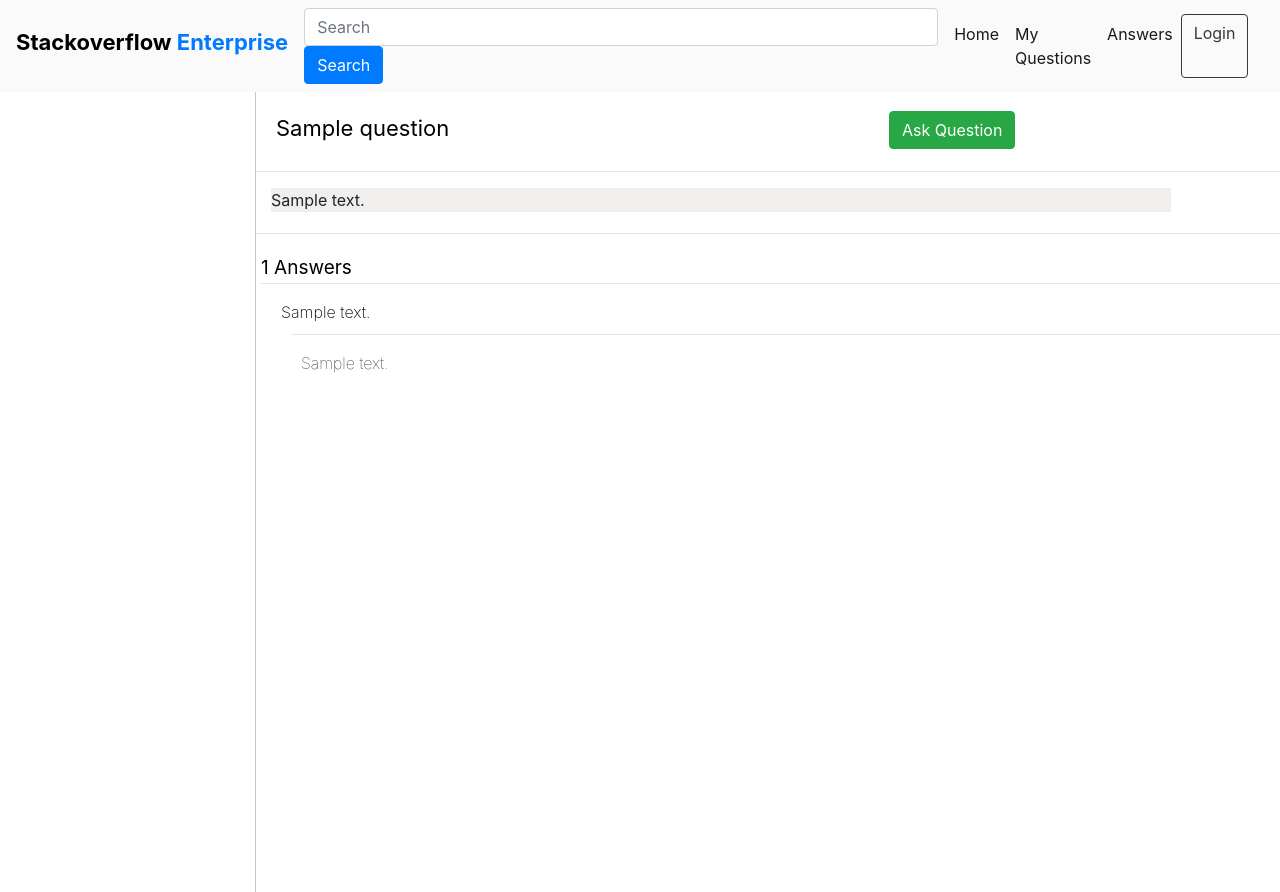
After one commit to rcsiit1/stackoverflow, a Django app: page /enterprise/question/?question_id=1 in a window 1280 px wide. The commit adds this page. Run offline with Django 3.2, Linux system fonts and the light colour scheme; tables that the repository leaves empty hold one stand-in row (values such as "Sample post"); some libraries are stand-ins or nearby versions.

Commit message:
Question details page, models, home page
Completed Question details page logic
Completed home page data display
Set username to unique

```diff
--- a/stackoverflow/stack_enterprise/models.py
+++ b/stackoverflow/stack_enterprise/models.py
@@ -4,7 +4,7 @@
 # Create your models here.
 
 class User(models.Model):
-    username = models.CharField(max_length = 15)
+    username = models.CharField(max_length = 15,unique=True)
     password = models.CharField(max_length = 50)
     reputation = models.IntegerField(default = 0)
     created_at = models.DateTimeField(auto_now_add=True)
@@ -55,8 +55,6 @@
     upvoter_id = models.ForeignKey(User,on_delete = models.CASCADE, related_name='from_user')
     vote_count = models.IntegerField(default =0)
 
-    def __str__(self):
-        return self.question_id + " " + self.vote_count
 
 class Favourites(models.Model):
     user_id = models.ForeignKey(User, on_delete = models.CASCADE)
--- a/stackoverflow/stack_enterprise/static/stack_enterprise/css/app.css
+++ b/stackoverflow/stack_enterprise/static/stack_enterprise/css/app.css
@@ -185,3 +185,31 @@
 .votes-span{
   margin-left: -7px;
 }
+.code-body{
+  margin-left:15px;
+  background-color: rgb(241, 238, 238);
+  width: 900px;
+}
+.line-without-margin{
+  size : 100%;
+  margin-top : 0%;
+}
+.comment-line{
+  size : 100%;
+  margin-top : 1%;
+  margin-left:10px;
+}
+.comment{
+  margin-top: 1%;
+  font-size: 16px;
+  font-weight: 100;
+  color: black;
+  margin-left:20px;
+}
+.answers{
+  margin-top: 1%;
+  font-size: 16px;
+  font-weight: 200;
+  color: black;
+  margin-left:20px;
+}
--- a/stackoverflow/stack_enterprise/templates/stack_enterprise/base.html
+++ b/stackoverflow/stack_enterprise/templates/stack_enterprise/base.html
@@ -60,17 +60,17 @@
     </span>
   </div>
   <hr class = "line">
-  {% if all_questions %}
-  {% for question in all_questions %}
+  {% if top_questions %}
+  {% for question in top_questions %}
   <div style='margin-left: 30px;position:relative;'>
   <div>
-  <button class="btn btn-outline-info btn-sm "><span title="2 votes">2</span></button>
+  <button class="btn btn-outline-info btn-sm "><span title="2 votes">{{question.upvotes.vote_count__sum|default_if_none:"0" }}</span></button>
   <div class="votes-span">votes</div>
-<button class="btn btn-outline-info btn-sm answers" ><span title="4 answers" >4</span></button>
+<button class="btn btn-outline-info btn-sm answers" ><span title="4 answers" >{{question.answers}}</span></button>
 <div class="answer-span">answers</div>
 
 </div>
-  <a href='#' > <h6 class="question">{{question.title}}</h6> </a>
+  <a href="{% url 'question' %}?question_id={{question.id}}" > <h6 class="question">{{question.title}}</h6> </a>
   {% load customtags %}
   <div class="tags">
   {% with question.tags|spliter:"," as tags %}
@@ -79,7 +79,7 @@
     {% endfor %}
 {% endwith %}
 </div>
-<p class="float-right">by @{{question.owner_id.username}}&nbsp;&nbsp;</p>
+<p class="float-right">by @{{question.user}}&nbsp;&nbsp;</p>
 <p class="float-right">created at {{question.created_at}} &nbsp;</p>
   </div>
   <hr class = "line">
--- /dev/null
+++ b/stackoverflow/stack_enterprise/templates/stack_enterprise/question.html
@@ -0,0 +1,37 @@
+{% extends "stack_enterprise/base.html" %}
+{% block content %}
+<div class="vl"></div>
+{% if question_data %}
+<div class="v2">
+  <div class="span-title">
+    <span >{{question_data.title}}
+      <form class='ask-questions' method='POST' action="{% url 'new_question' %}">
+          {% csrf_token %}
+          <button class="btn btn-success my-2 my-sm-0"  type="submit" >Ask Question</button>
+      </form>
+    </span>
+  </div>
+  <hr class = "line">
+  <div class='code-body'>
+  {{question_data.body | safe}}
+  </div>
+  <hr class = "line">
+  <div style='margin-top:2%;margin-left:5px;font-size: 19px;font-weight: 400;color: black;'>{{question_data.ans_count}}  Answers<div>
+  <hr class = "line-without-margin">
+  {% for answer in question_data.answers %}
+  <div>
+  <div class="upvote-button"></div>
+  <div class="answers">
+{{answer.details}}
+{% for comment in answer.comments %}
+<hr class = "comment-line">
+<div class='comment'>
+{{comment.comment}}
+</div>
+{% endfor %}
+  </div>
+  </div>
+  {% endfor %}
+  {% endif %}
+</div>
+{% endblock%}
--- a/stackoverflow/stack_enterprise/urls.py
+++ b/stackoverflow/stack_enterprise/urls.py
@@ -23,5 +23,6 @@
     path('login/',views.LoginPage,name='login'),
     path('login-user',views.UserLogin,name='user-login'),
     path('create-new-question/',views.CreateNewQuestion,name='create-question'),
-    path('user-logout/',views.UserLogout,name='user-logout')
+    path('user-logout/',views.UserLogout,name='user-logout'),
+    path('question/',views.QuestionPage,name='question')
 ]
--- a/stackoverflow/stack_enterprise/views.py
+++ b/stackoverflow/stack_enterprise/views.py
@@ -1,13 +1,10 @@
 from django.shortcuts import render, reverse
 from django.http import JsonResponse,HttpResponseRedirect
 from .models import *
+from django.db.models import Sum
 import json
 
 # Create your views here.
-
-def HomePage(request):
-    all_questions = Questions.objects.all().select_related().order_by('-created_at')
-    return render(request,'stack_enterprise/base.html',{'all_questions':all_questions})
 
 def NewQuestionPage(request):
     return render(request,'stack_enterprise/new-post.html')
@@ -17,6 +14,32 @@
         return render(request,'stack_enterprise/base.html')
     else:
         return render(request,'stack_enterprise/login.html')
+def UserLogout(request):
+    try:
+        del request.session['user_id']
+        del request.session['username']
+        return HttpResponseRedirect(reverse('user-logout'))
+    except:
+        return HttpResponseRedirect(reverse('login'))
+
+def HomePage(request):
+    all_questions = Questions.objects.all().prefetch_related('owner_id','answers_set','upvotes_set').order_by('-created_at')[:25]
+    top_questions = []
+    for question in all_questions:
+        answers = question.answers_set.filter().count()
+        upvotes = question.upvotes_set.filter().aggregate(Sum('vote_count'))
+        question_data = dict()
+        question_data['id'] = question.id
+        question_data['title'] = question.title
+        question_data['tags'] = question.tags
+        question_data['user'] = question.owner_id.username
+        question_data['upvotes'] = upvotes
+        question_data['answers'] = answers
+        question_data['created_at'] = question.created_at
+        top_questions.append(question_data)
+    print(top_questions)
+    return render(request,'stack_enterprise/base.html',{'top_questions':top_questions})
+
 
 def UserLogin(request):
     if request.method == 'POST':
@@ -27,7 +50,7 @@
                 print('inside if')
                 request.session['user_id'] = user.id
                 request.session['username'] = user.username
-                return render(request,'stack_enterprise/base.html')
+                return HttpResponseRedirect(reverse('home-page'))
             else:
                 print('inside else')
                 return render(request,'stack_enterprise/login.html',{'error':'username or password invalid.'})
@@ -54,10 +77,37 @@
     else:
         return HttpResponseRedirect(reverse('new_question'))
 
-def UserLogout(request):
-    try:
-        del request.session['user_id']
-        del request.session['username']
-        return HttpResponseRedirect(reverse('user-logout'))
-    except:
-        return HttpResponseRedirect(reverse('login'))
+def QuestionPage(request):
+    questions = Questions.objects.filter(pk = request.GET['question_id']).select_related('owner_id')
+    all_answers = Answers.objects.filter( question_id = request.GET['question_id']).select_related('user_id')
+    for question in questions:
+        question_data = dict()
+        question_data['id'] = question.id
+        question_data['title'] = question.title
+        question_data['user_id'] = question.owner_id.username
+        question_data['reputation'] = question.owner_id.reputation
+        question_data['body'] = question.body
+        question_data['ans_count'] = Answers.objects.filter(question_id = request.GET['question_id']).count()
+        answers = []
+        for answer in all_answers:
+            upvotes = Upvotes.objects.filter(answer_id = answer.id).aggregate(Sum('vote_count'))
+            ans = dict()
+            ans['id'] = answer.id
+            ans['details']= answer.details
+            ans['user_id'] = answer.user_id.username
+            ans['created_at'] = answer.created_at
+            ans['upvotes'] = upvotes
+            comments = []
+            all_comments = Comments.objects.filter(answer_id = answer.id).select_related('user_id')
+            for comment in all_comments:
+                comm = dict()
+                comm['id'] = comment.id
+                comm['comment'] = comment.comment
+                comm['user_id'] = comment.user_id.username
+                comm['created_at'] = comment.created_at
+                comments.append(comm)
+            ans['comments'] = all_comments
+            answers.append(ans)
+        question_data['answers'] = answers
+    print(question_data)
+    return render(request,'stack_enterprise/question.html',{'question_data':question_data})
```
Also changed, not shown: stackoverflow/stack_enterprise/migrations/0002_auto_20190109_1503.py (added).
